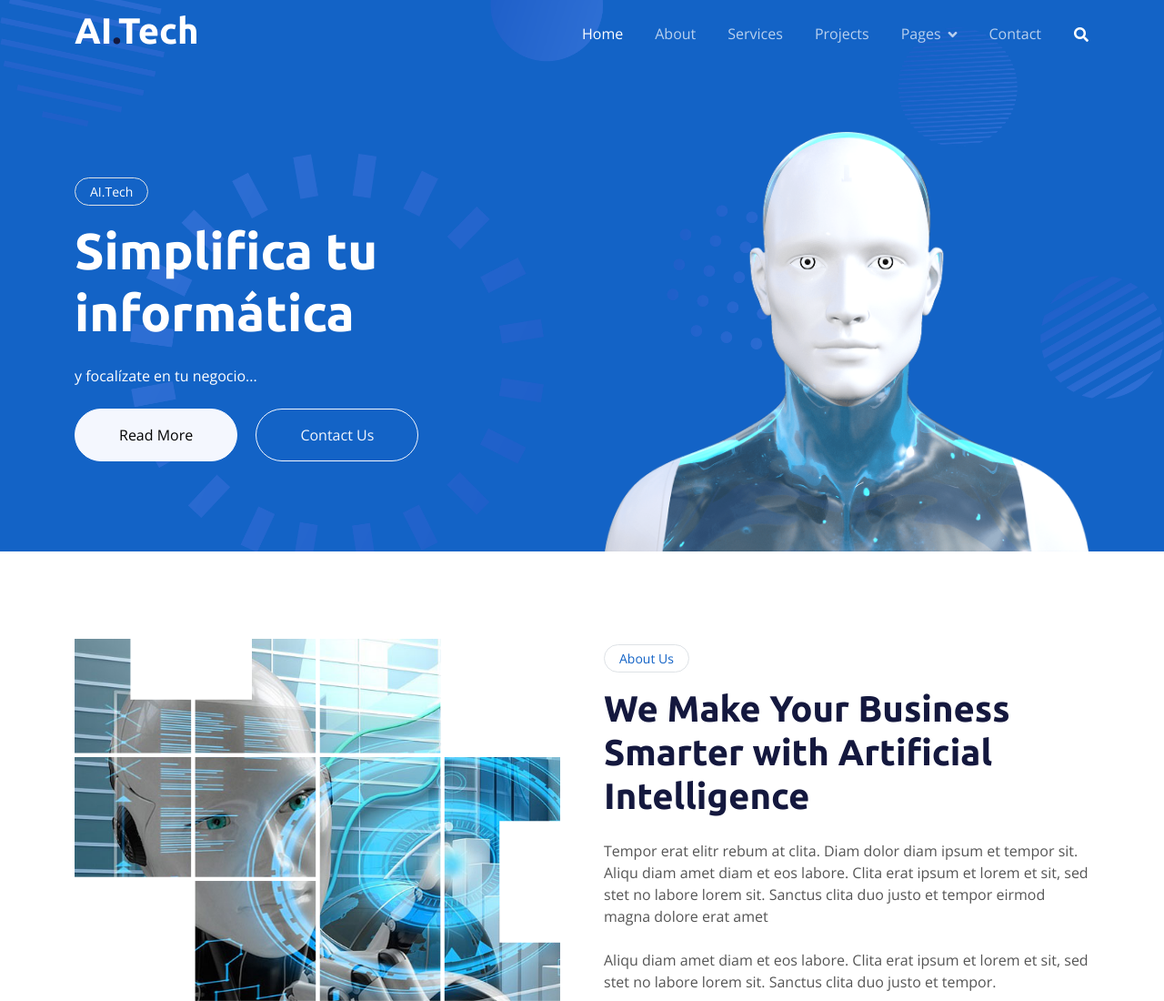
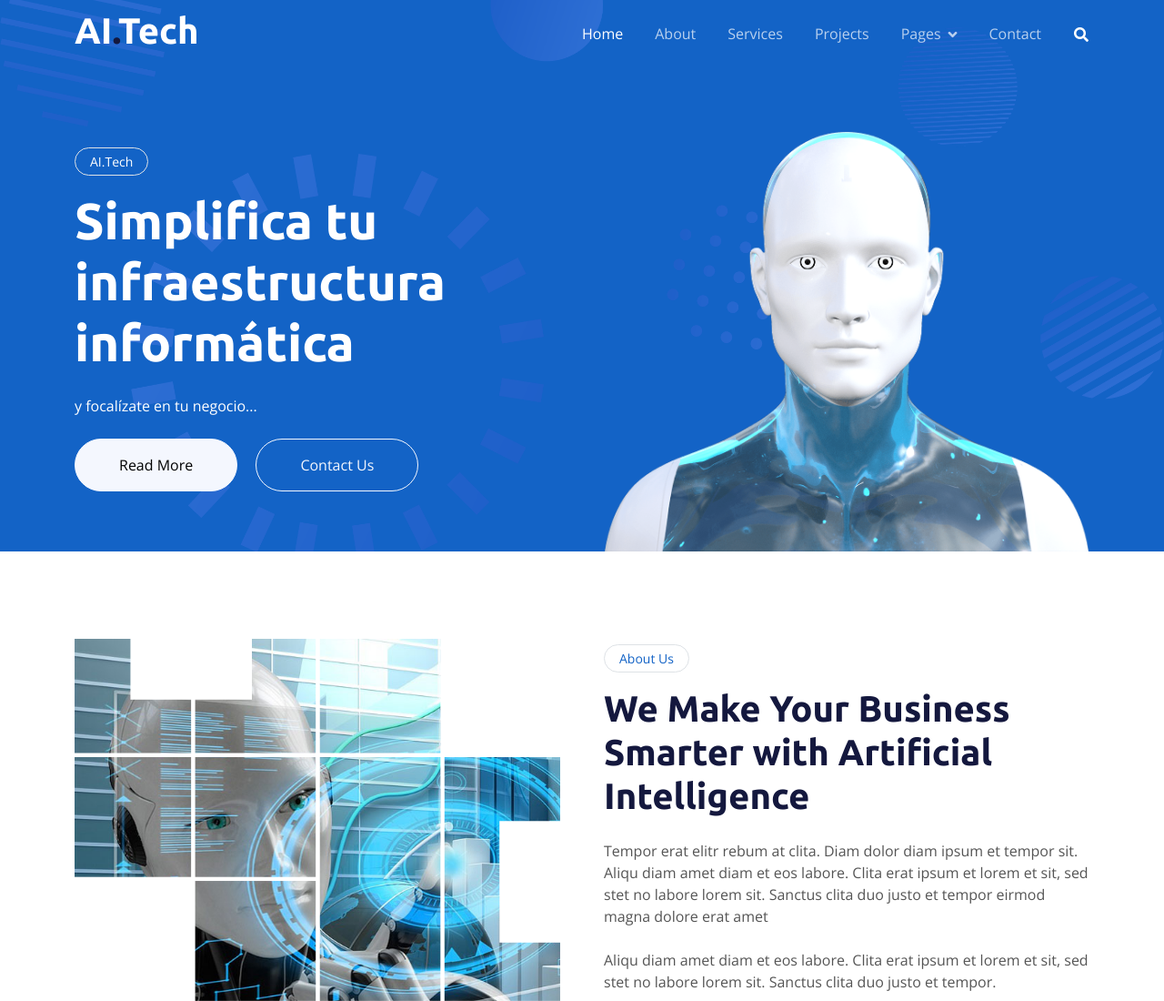
Before and after one commit to dataCustodis/minorsys-www, a plain HTML site: page index.html in a window 1280 px wide. Shown: the top 1100 px of the page at 91% size. Drawn offline with nearby package versions, Linux system fonts and the light colour scheme; animation ran at ten frames a second.

Commit message:
Update index.html

```diff
--- a/index.html
+++ b/index.html
@@ -87,7 +87,7 @@
             <div class="row g-5 pt-5">
                 <div class="col-lg-6 align-self-center text-center text-lg-start mb-lg-5">
                     <div class="btn btn-sm border rounded-pill text-white px-3 mb-3 animated slideInRight">AI.Tech</div>
-                    <h1 class="display-4 text-white mb-4 animated slideInRight">Simplifica tu informática</h1>
+                    <h1 class="display-4 text-white mb-4 animated slideInRight">Simplifica tu infraestructura informática</h1>
                     <p class="text-white mb-4 animated slideInRight">y focalízate en tu negocio...</p>
                     <a href="" class="btn btn-light py-sm-3 px-sm-5 rounded-pill me-3 animated slideInRight">Read More</a>
                     <a href="" class="btn btn-outline-light py-sm-3 px-sm-5 rounded-pill animated slideInRight">Contact Us</a>
```
